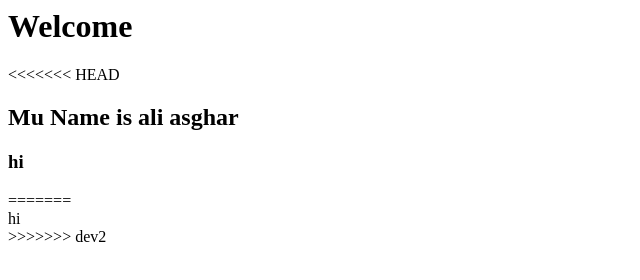
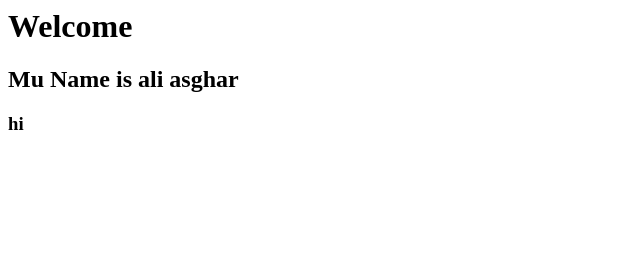
Before and after one commit to aliasghar138006/project_one, a plain HTML site: page index.html in a window 1280 px wide. Shown: the whole page, without its empty margins (0-640 px from the left). Drawn offline with Linux system fonts and the light colour scheme.

Commit message:
end changed

```diff
--- a/index.html
+++ b/index.html
@@ -7,13 +7,7 @@
 </head>
 <body>
     <h1>Welcome</h1>
-<<<<<<< HEAD
     <h2>Mu Name is ali asghar</h2>
     <h3>hi</h3>
-=======
-    <footer>
-        hi
-    </footer>
->>>>>>> dev2
 </body>
 </html>
```
